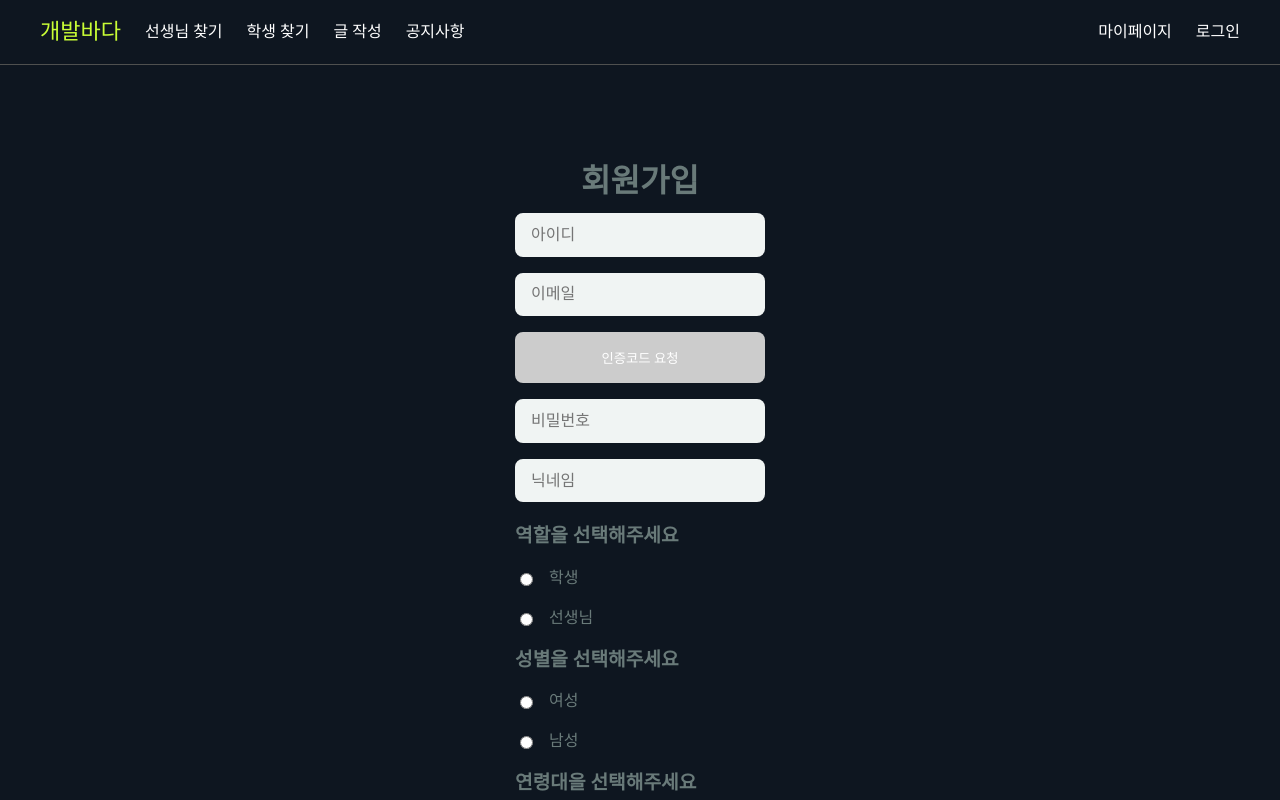
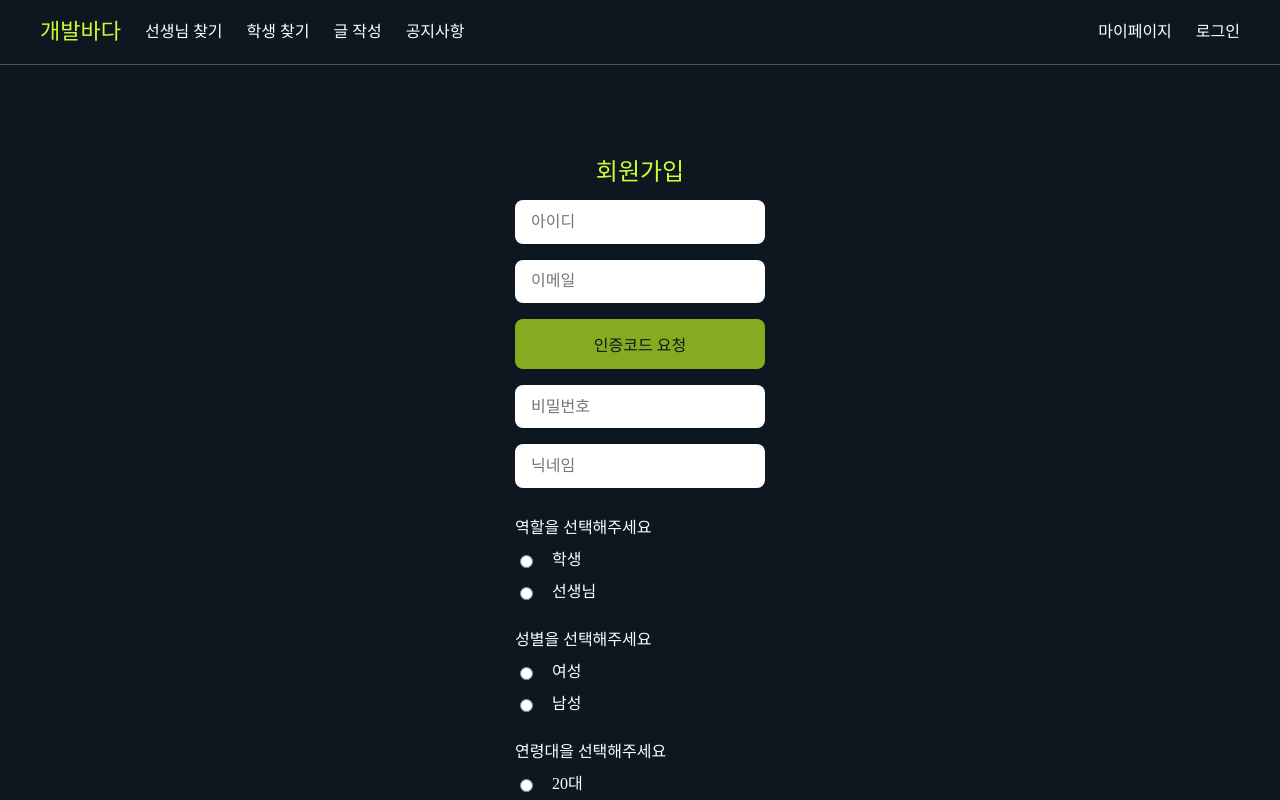
Before and after one commit to reignkk1/coding-tutoring-client, a React (Create React App) app: page /signup in a window 1280 px wide. Shown: the top 800 px of the page. Built offline with nearby package versions, Linux system fonts and the light colour scheme; no server answers; a web font is replaced by a local one.

Commit message:
style: 로그인, 회원가입 스타일링

```diff
--- a/src/components/common/Wrapper.tsx
+++ b/src/components/common/Wrapper.tsx
@@ -3,6 +3,7 @@ import styled from "styled-components";
 const Container = styled.div`
   width: 100%;
   max-width: 1200px;
+  min-height: calc(100vh - 200px);
   margin: 0 auto;
   padding-top: 65px;
 `;
--- a/src/components/postPage/FindPostList.tsx
+++ b/src/components/postPage/FindPostList.tsx
@@ -1,6 +1,8 @@
 import styled from "styled-components";
 import { useNavigate } from "react-router-dom";
 import { useGetPosts } from "../../api/Post";
+import { howFormat, firstToUpper } from "../../util/format";
+import { MdLocationOn } from "react-icons/md";
 
 const Container = styled.div`
   width: 70%;
@@ -70,80 +72,61 @@ const InfoBox = styled.div`
   span {
     width: fit-content;
     border-radius: 5px;
-    padding: 0.3rem 0.5rem;
+    padding: 0.1rem 0.5rem;
     background-color: #0e1620;
 
     font-family: regular;
+    line-height: 1.5;
     color: #c9fd35;
+  }
+
+  .area {
+    display: flex;
+    align-items: center;
+
+    .icon {
+      font-size: 1.2rem;
+    }
   }
 `;
 
 export default function FindPostList({ category }: { category: string }) {
   const navigate = useNavigate();
 
-  // const posts = useGetPosts(category);
-  const posts = [1, 2, 3, 4, 5, 6, 7, 8, 9, 10];
+  const posts = useGetPosts(category);
 
   return (
-    // <Container>
-    //   <ul>
-    //     {posts?.map((post) => (
-    //       <li key={post.id}>
-    //         <ImgBox>
-    //           <img
-    //             src={`https://images.unsplash.com/photo-1544717305-2782549b5136?ixlib=rb-4.0.3&ixid=MnwxMjA3fDB8MHxwaG90by1wYWdlfHx8fGVufDB8fHx8&auto=format&fit=crop&w=687&q=80`}
-    //             alt="프로필 사진"
-    //           />
-    //           <span>{}</span>
-    //         </ImgBox>
-    //         <InfoBox>
-    //           <h2
-    //             onClick={() =>
-    //               navigate(`/${category}/post/${post.id}`, {
-    //                 state: post,
-    //               })
-    //             }
-    //           >
-    //             {post.title}
-    //           </h2>
-
-    //           <span>{post.subject}</span>
-    //           <p>{post.onOrOff}</p>
-    //           <p>{post.area}</p>
-    //         </InfoBox>
-    //       </li>
-    //     ))}
-    //   </ul>
-    // </Container>
-
-    //목데이터로 스타일 작업
     <Container>
       <ul>
         {posts?.map((post) => (
-          <li key={post}>
+          <li key={post.id}>
             <ImgBox>
               <img
-                // src={`https://i.pinimg.com/564x/40/98/2a/40982a8167f0a53dedce3731178f2ef5.jpg`}
-                src={`https://i.pinimg.com/236x/11/27/98/11279881d6995a0aef4915b3906aae3f.jpg`}
+                src={`https://i.pinimg.com/564x/40/98/2a/40982a8167f0a53dedce3731178f2ef5.jpg`}
+                //  src={`https://i.pinimg.com/236x/11/27/98/11279881d6995a0aef4915b3906aae3f.jpg`}
                 alt="프로필 사진"
               />
-              <span>인지상정님</span>
-              <span>여 / 7년차</span>
+              <span>닉네임</span>
+              <span>남 / 7년차</span>
             </ImgBox>
             <InfoBox>
               <h2
                 onClick={() =>
-                  navigate(`/${category}/post/${post}`, {
+                  navigate(`/${category}/post/${post.id}`, {
                     state: post,
                   })
                 }
               >
-                자바스크립트 학생 구해요
+                {post.title}
               </h2>
 
-              <span>자바스크립트</span>
-              <p>오프라인</p>
-              <p>성남시 판교동</p>
+              <span>{firstToUpper(`${post.subject}`)}</span>
+              <p>{howFormat(`${post.onOrOff}`)}</p>
+              <p className="area">
+                <MdLocationOn className="icon" />
+                &nbsp;
+                {post.area}
+              </p>
             </InfoBox>
           </li>
         ))}
--- a/src/components/postPage/SearchBar.tsx
+++ b/src/components/postPage/SearchBar.tsx
@@ -1,18 +1,21 @@
 import styled from "styled-components";
 import Button from "./Button";
-
-import { GoSearch } from "react-icons/go";
 
 const Form = styled.form`
   margin-left: 10px;
 `;
 const Input = styled.input`
+  background-color: transparent;
   margin-right: 10px;
-  border: none;
-  border-bottom: 1px solid black;
+
   outline: none;
   padding: 8px;
   font-size: 20px;
+
+  &::placeholder {
+    font-family: regular;
+    color: #ffffff;
+  }
 `;
 
 interface ISearchBar {
@@ -23,10 +26,7 @@ export default function SearchBar({ placeholder }: ISearchBar) {
   return (
     <Form>
       <Input placeholder={placeholder} />
-      <Button>
-        <GoSearch />
-        검색
-      </Button>
+      <Button>검색</Button>
     </Form>
   );
 }
--- a/src/components/postPage/TitleBox.tsx
+++ b/src/components/postPage/TitleBox.tsx
@@ -1,13 +1,11 @@
 import styled from "styled-components";
 
 const Container = styled.div`
+  line-height: 1.7;
+
   h2 {
-    font-size: 24px;
-    font-weight: bold;
-    margin-bottom: 10px;
-  }
-  div {
-    margin-bottom: 5px;
+    font-family: regular;
+    font-size: 1.5rem;
   }
 `;
 
--- a/src/pages/FindPage.tsx
+++ b/src/pages/FindPage.tsx
@@ -8,28 +8,29 @@ import { subjects } from "../components/write/SelectData";
 import FindPostList from "../components/postPage/FindPostList";
 
 const Container = styled.div`
+  margin-top: 4rem;
+`;
+const Top = styled.section`
+  display: flex;
+  justify-content: space-around;
+`;
+const Left = styled.div`
+  display: flex;
+  flex-direction: column;
+`;
+const SearchBox = styled.div`
+  display: flex;
   margin-top: 50px;
-`;
-
-const SearchBox = styled.section`
-  display: flex;
-  justify-content: space-between;
-  margin-top: 50px;
-`;
-const Search = styled.div`
-  display: flex;
-  align-items: center;
 `;
 const Subject = styled.div`
   width: 600px;
 
-  display: flex;
-  flex-wrap: wrap;
+  display: grid;
+  grid-template-columns: repeat(6, auto);
+  row-gap: 10px;
+  column-gap: 10px;
 
   button {
-    margin-right: 15px;
-    margin-bottom: 15px;
-
     background-color: #c9fd35;
 
     &:hover {
@@ -44,27 +45,28 @@ export default function FindPage({ category }: { category: string }) {
   return (
     <Wrapper>
       <Container>
+        <Top>
+          <Left>
             <TitleBox
               title={`과외 ${category === "teachers" ? "선생님" : "학생"} 찾기`}
               firstExplain="연결이 성사되어도 수수료가 없어요"
               secondExplain="연락 요청은 5건, 직접 연락은 3건까지 매월 이용할 수 있어요"
             />
             <SearchBox>
-          <Search>
-            <Button>카테고리</Button>
               <SearchBar
                 placeholder={`어느 분야의 ${
                   category === "teachers" ? "선생님" : "학생"
                 }을 찾으시나요?`}
               />
-          </Search>
+            </SearchBox>
+          </Left>
 
           <Subject>
             {subjects.map((subject, index) => (
               <Button key={index}>{subject.name}</Button>
             ))}
           </Subject>
-        </SearchBox>
+        </Top>
         <Button onClick={() => navigate("/write")}>✏️ 작성하기</Button>
         <FindPostList category={category} />
       </Container>
--- a/src/pages/SignIn.tsx
+++ b/src/pages/SignIn.tsx
@@ -1,8 +1,7 @@
 import useSign from "../hooks/useSign";
 import { Link } from "react-router-dom";
 import { signinForm } from "../util/sign/formConfig";
-import Wrapper from "../components/common/Wrapper";
-import { FormContainer, Form } from "../styles/Form";
+import { Container, FormContainer, Form } from "../styles/Form";
 import { signin } from "../api/auth";
 
 export default function Signin() {
@@ -17,7 +16,7 @@ export default function Signin() {
   };
 
   return (
-    <Wrapper>
+    <Container>
       <FormContainer>
         <Form onSubmit={handleSubmit}>
           <h1>로그인</h1>
@@ -31,6 +30,6 @@ export default function Signin() {
           <Link to="/signup">회원가입</Link>
         </div>
       </FormContainer>
-    </Wrapper>
+    </Container>
   );
 }
--- a/src/pages/SignUp.tsx
+++ b/src/pages/SignUp.tsx
@@ -5,7 +5,7 @@ import { signupForm } from "../util/sign/formConfig";
 import { signup } from "../api/auth";
 
 import Wrapper from "../components/common/Wrapper";
-import { FormContainer, Form } from "../styles/Form";
+import { FormContainer, Form, Container } from "../styles/Form";
 
 export default function Signup() {
   const { form, renderFormInputs, isFormValid } = useSign(signupForm);
@@ -25,7 +25,7 @@ export default function Signup() {
     });
   };
   return (
-    <Wrapper>
+    <Container>
       <FormContainer>
         <Form onSubmit={handleSubmit}>
           <h1>회원가입</h1>
@@ -38,6 +38,6 @@ export default function Signup() {
           계정이 있으신가요? <Link to="/signin">로그인</Link>
         </p>
       </FormContainer>
-    </Wrapper>
+    </Container>
   );
 }
--- a/src/styles/Form.tsx
+++ b/src/styles/Form.tsx
@@ -5,11 +5,12 @@ export const Form = styled.form`
   display: flex;
   flex-direction: column;
   align-items: center;
-  color: #697a79;
+  color: #ffffff;
 
   h1 {
-    font-size: 2rem;
-    font-weight: 600;
+    font-family: regular;
+    font-size: 1.5rem;
+    color: #c9fd35;
   }
 
   span {
@@ -20,7 +21,7 @@ export const Form = styled.form`
     display: none;
     width: 250px;
     margin-top: 0.5rem;
-    color: #b40e0e;
+    color: #ffffff;
     font-size: 0.8rem;
     line-height: 1.2rem;
 
@@ -37,11 +38,17 @@ export const Form = styled.form`
 
     input {
       width: 250px;
-      background-color: #f0f4f3;
+      padding: 0.8rem 1rem;
       border: none;
-      padding: 0.8rem 1rem;
-      font: inherit;
       border-radius: 0.5rem;
+
+      background-color: #ffffff;
+      font-family: regular;
+      font-size: 1rem;
+
+      &::placeholder {
+        font-family: regular;
+      }
 
       &.emailCode {
         display: none;
@@ -53,18 +60,13 @@ export const Form = styled.form`
 
       &:focus {
         outline: none;
-        border: 1px solid #697a79;
-      }
-
-      &.invalid {
-        border: 1px solid #b40e0e;
       }
     }
 
     .error {
       width: 250px;
       margin-top: 0.5rem;
-      color: #b40e0e;
+      color: #ffffff;
       font-size: 0.8rem;
       line-height: 1.2rem;
 
@@ -75,71 +77,72 @@ export const Form = styled.form`
   }
 
   button {
+    width: 250px;
     margin-top: 1rem;
-    background-color: green;
-    color: #fff;
-    width: 250px;
-    padding: 1rem 1.5rem;
+    padding-block: 0.8rem;
     border-radius: 0.5rem;
-    cursor: pointer;
 
-    &:hover,
-    :active {
-      background-color: #005b00;
+    background-color: #c9fd35;
+    color: #0e1620;
+
+    font-size: 1rem;
+
+    &:active {
+      background-color: #c9fd35;
+      color: #0e1620;
     }
 
     &:disabled,
     :disabled:hover,
     :disabled:active {
-      background-color: #ccc;
-      color: #fff;
-      border-color: #ccc;
+      background-color: #86ab20;
       cursor: not-allowed;
     }
   }
 `;
 
+export const Container = styled.div`
+  width: 100%;
+  max-width: 1200px;
+  margin-inline: auto;
+  padding-block: 10rem;
+  min-height: calc(100vh - 200px);
+
+  display: flex;
+  justify-content: center;
+  align-items: center;
+`;
+
 export const FormContainer = styled.div`
   max-width: 400px;
+  height: 100%;
   margin-inline: auto;
-  height: 100%;
+
   display: flex;
   flex-direction: column;
   align-items: center;
-  justify-content: center;
-  padding: 100px 0px;
+  gap: 1.5rem;
 
   .aboutSign {
     display: flex;
     gap: 0.5rem;
-    color: #697a79;
-    margin-top: 1.5rem;
-    font-size: 0.8rem;
-
-    a {
-      color: inherit;
-      text-decoration: none;
-    }
+    color: #c9fd35;
   }
 `;
 
 export const RadioContainer = styled.fieldset`
   width: 250px;
+  margin-top: 2rem;
 
   legend {
-    font-size: 1.2rem;
-    font-weight: 700;
-    padding-top: 1.5rem;
+    font-family: regular;
   }
 
   .radioControl {
     display: flex;
     align-items: center;
-    padding-top: 1.5rem;
-
-    input {
-      margin-right: 1rem;
-    }
+    gap: 1rem;
+    margin-top: 1rem;
   }
 `;
 
--- a/src/styles/GlobalStyles.tsx
+++ b/src/styles/GlobalStyles.tsx
@@ -64,6 +64,7 @@ ul, li{
 }
 
 a {
+    color: inherit;
     text-decoration:none;
 }
 
--- a/src/util/format.ts
+++ b/src/util/format.ts
@@ -45,3 +45,18 @@ export const jobFormat = (userClassification: string) => {
       return " 선생님";
   }
 };
+
+export const howFormat = (how: string) => {
+  switch (how) {
+    case "ONLINE":
+      return " 온라인";
+    case "OFFLINE":
+      return " 오프라인";
+  }
+};
+
+export const firstToUpper = (str: string) => {
+  if (!str) return str;
+
+  return str[0] + str.slice(1).toLowerCase();
+};
```
Lines whose indentation alone changed are shown as unchanged.
